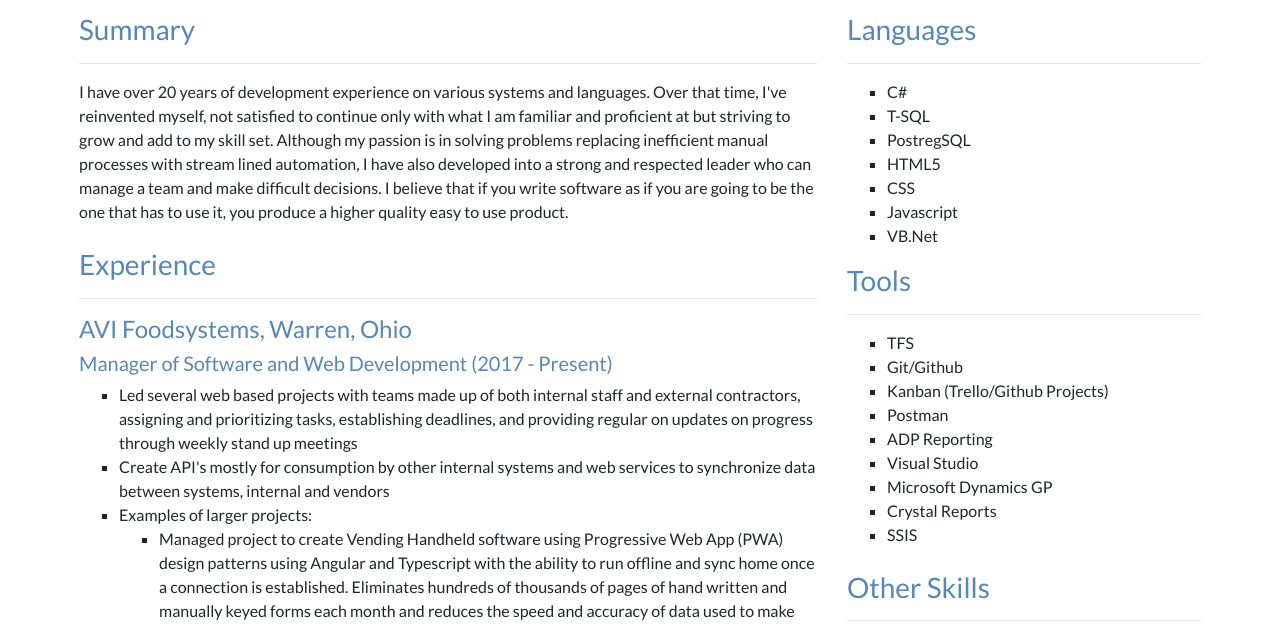
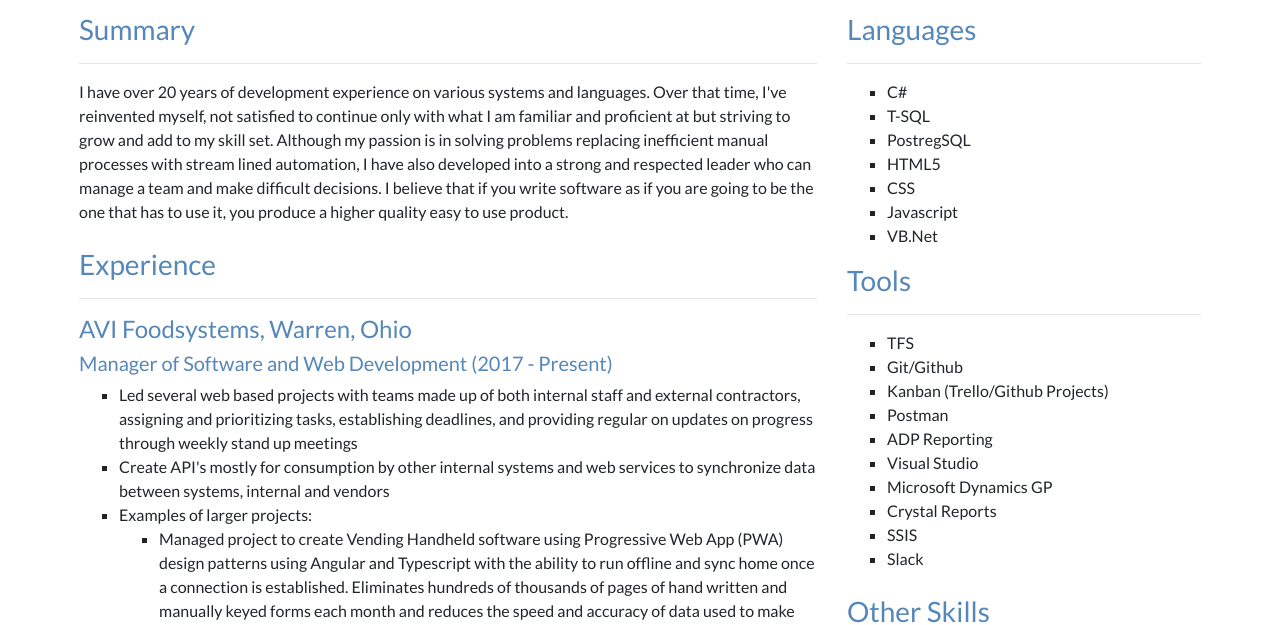
Before and after one commit to VinceDio/VinceDio.github.io, a plain HTML site: page index.html in a window 1280 px wide. Shown: the part 175-800 px from the top of the page. Drawn offline with nearby package versions, Linux system fonts and the light colour scheme.

Commit message:
Added slack

```diff
--- a/index.html
+++ b/index.html
@@ -170,6 +170,7 @@
 						<li>Microsoft Dynamics GP</li>
 						<li>Crystal Reports</li>
 						<li>SSIS</li>
+						<li>Slack</li>
 					</ul>
 				</section>
 				<section class="mt-4">
```
